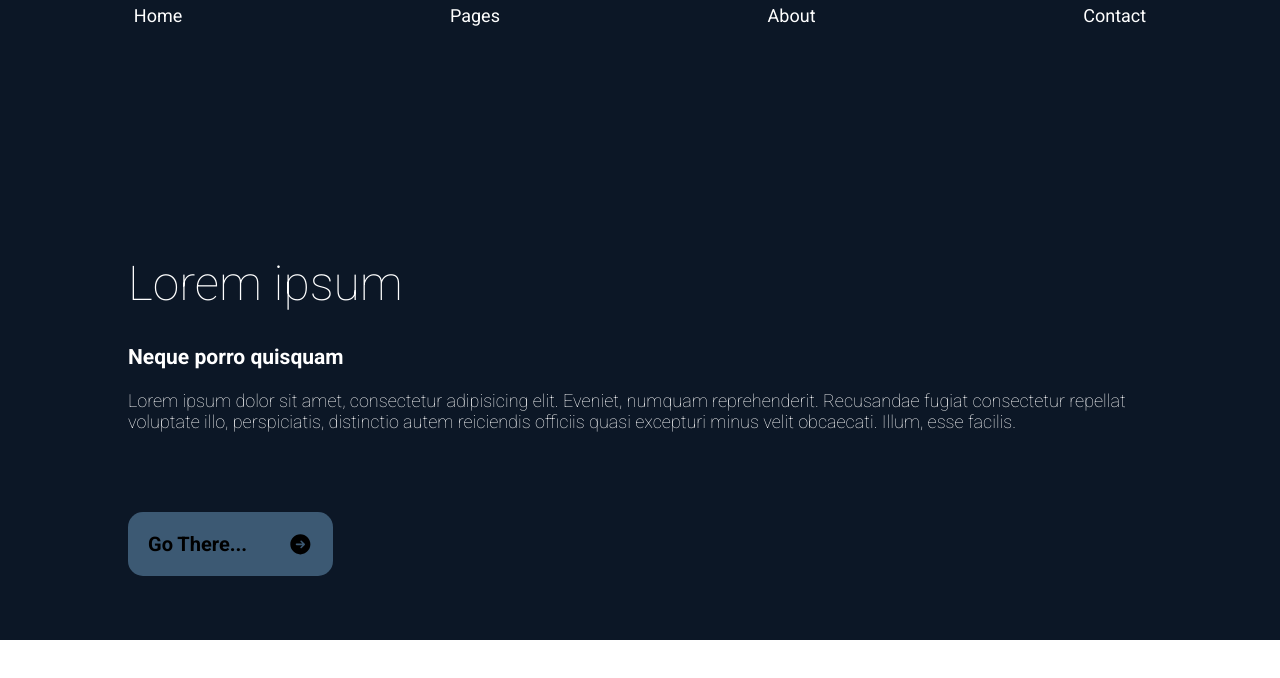
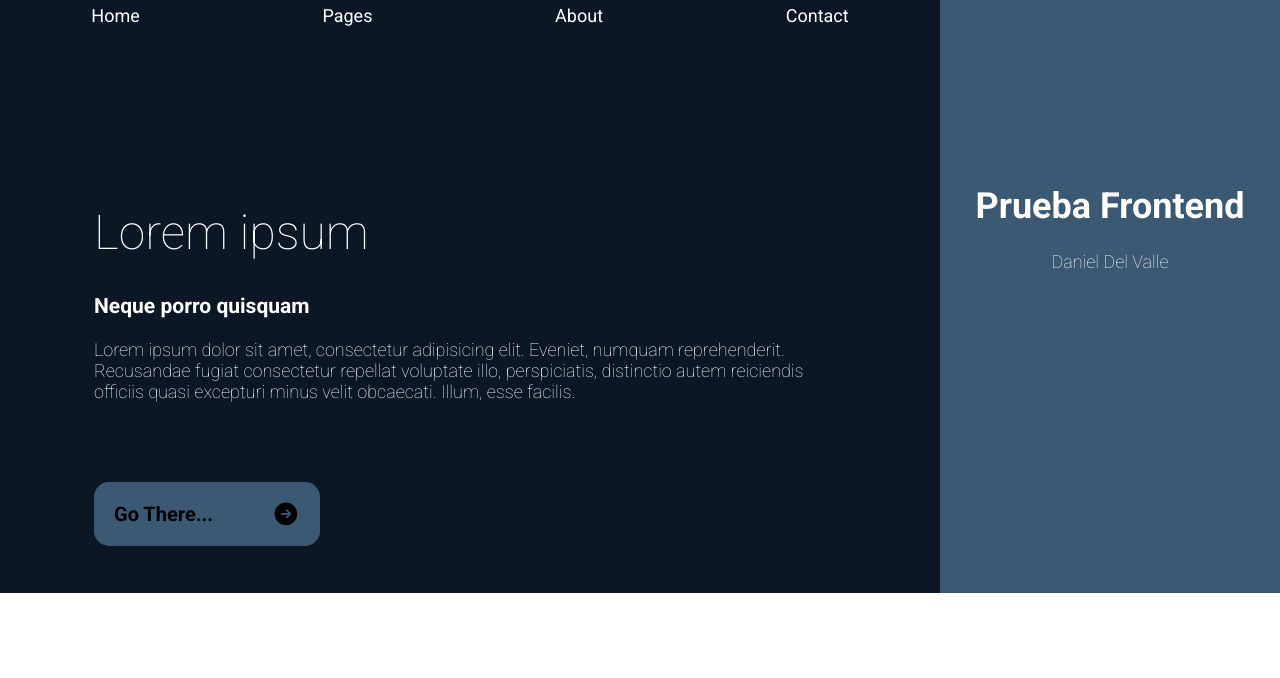
Before and after one commit to DelValleR/Daniel_DelValle_Frontend_Prueba, a React (Create React App) app: page / in a window 1280 px wide. Shown: the top 678 px of the page. Built offline with nearby package versions, Linux system fonts and the light colour scheme.

Commit message:
Banner component and Top Wrapper

```diff
--- /dev/null
+++ b/src/components/Banner/Banner.scss
@@ -0,0 +1,28 @@
+@use '../../utils/styles/variables.module.scss' as variables;
+@use '../../utils/styles/colors.module.scss' as colors;
+
+.banner {
+	background-color: colors.$secondary-color;
+	color: colors.$white;
+	padding: 20px;
+	text-align: center;
+	display: flex;
+	justify-content: center;
+	flex-wrap: wrap;
+	align-content: center;
+}
+
+.animation {
+	width: 300px;
+	height: 200px;
+	animation: bounce 2s infinite alternate;
+}
+
+@keyframes bounce {
+	from {
+		transform: translateY(50px);
+	}
+	to {
+		transform: translateY(-40px);
+	}
+}
--- /dev/null
+++ b/src/components/Banner/index.jsx
@@ -0,0 +1,15 @@
+import React from 'react';
+import './Banner.scss';
+
+const Banner = () => {
+	return (
+		<div className="banner">
+			<div className="animation">
+				<h1>Prueba Frontend</h1>
+				<p>Daniel Del Valle</p>
+			</div>
+		</div>
+	);
+};
+
+export default Banner;
--- a/src/components/Header/Header.scss
+++ b/src/components/Header/Header.scss
@@ -65,7 +65,7 @@
 		padding: 0 10%;
 	}
 	.banner-button {
-		width: 20%;
+		width: 30%;
 		padding: 0 20px;
 	}
 	.header {
--- a/src/components/Navbar/Navbar.scss
+++ b/src/components/Navbar/Navbar.scss
@@ -32,6 +32,7 @@
 .submenu {
 	background-color: colors.$secondary-color;
 	padding: 20px;
+	width: 100%;
 	border-radius: variables.$border-radius;
 	position: absolute;
 	left: 50%;
@@ -54,3 +55,14 @@
 .menu {
 	position: relative;
 }
+
+@media screen and (min-width: variables.$mq-tablet) {
+	.arrow {
+		width: 15%;
+	}
+}
+@media screen and (min-width: variables.$mq-desktop) {
+	.arrow {
+		width: 10%;
+	}
+}
--- /dev/null
+++ b/src/components/TopWrapper/TopWrapper.scss
@@ -0,0 +1,14 @@
+@use '../../utils/styles/variables.module.scss' as variables;
+@use '../../utils/styles/colors.module.scss' as colors;
+
+.top-wrapper {
+	display: grid;
+	height: 80vh;
+}
+
+@media screen and (min-width: variables.$mq-desktop) {
+	.top-wrapper {
+		grid-template-columns: 3fr 1fr;
+		height: 100%;
+	}
+}
--- /dev/null
+++ b/src/components/TopWrapper/index.jsx
@@ -0,0 +1,14 @@
+import Banner from '../Banner';
+import Header from '../Header';
+import './TopWrapper.scss';
+
+const TopWrapper = () => {
+	return (
+		<div className="top-wrapper">
+			<Header />
+			<Banner />
+		</div>
+	);
+};
+
+export default TopWrapper;
--- a/src/pages/Home/index.jsx
+++ b/src/pages/Home/index.jsx
@@ -1,10 +1,10 @@
-import Header from '../../components/Header';
+import TopWrapper from '../../components/TopWrapper';
 import styles from './Home.scss';
 
 const Home = () => {
 	return (
 		<div className={styles.App}>
-			<Header />
+			<TopWrapper />
 		</div>
 	);
 };
```
